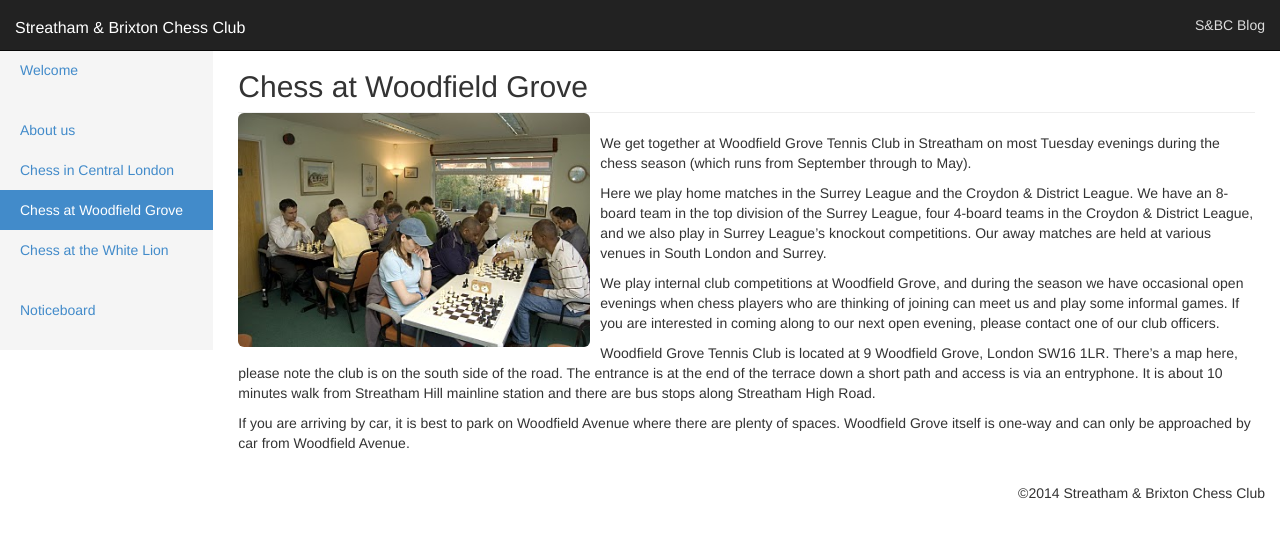
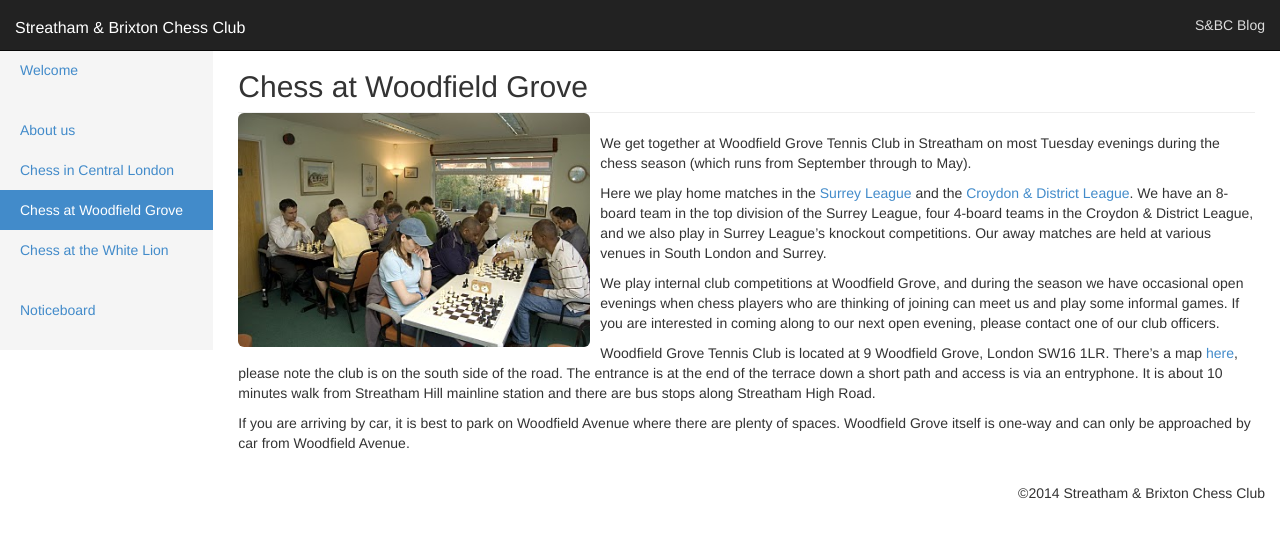
Before and after one commit to streathamchess/streathamchess.github.io, a Jekyll site: the page built from about/woodfield-grove.md, in a window 1280 px wide. Shown: the top 538 px of the page. Built offline with Jekyll 4.4.1, drawn with Linux system fonts in a browser that asks for light colours; Markdown is read by kramdown in place of the engine named in the settings; some of the changed lines change nothing that is shown.

Commit message:
add links

```diff
--- a/about/woodfield-grove.md
+++ b/about/woodfield-grove.md
@@ -8,7 +8,8 @@ layout: default
 We get together at Woodfield Grove Tennis Club in Streatham on most Tuesday evenings during the chess season
 (which runs from September through to May).
 
-Here we play home matches in the Surrey League and the Croydon & District League. We have an 8-board team in
+Here we play home matches in the [Surrey League](http://www.scca.co.uk/) and the
+[Croydon & District League](http://www.croydonchessleague.org.uk/). We have an 8-board team in
 the top division of the Surrey League, four 4-board teams in the Croydon & District League, and we also play in
 Surrey League's knockout competitions. Our away matches are held at various venues in South London and Surrey.
 
@@ -16,9 +17,10 @@ We play internal club competitions at Woodfield Grove, and during the season we
 when chess players who are thinking of joining can meet us and play some informal games. If you are interested
 in coming along to our next open evening, please contact one of our club officers.
 
-Woodfield Grove Tennis Club is located at 9 Woodfield Grove, London SW16 1LR. There's a map here, please note
-the club is on the south side of the road. The entrance is at the end of the terrace down a short path and
-access is via an entryphone. It is about 10 minutes walk from Streatham Hill mainline station and there are
+Woodfield Grove Tennis Club is located at 9 Woodfield Grove, London SW16 1LR. There's a map
+[here](https://goo.gl/maps/IH4ra), please note the club is on the south side of the road.
+The entrance is at the end of the terrace down a short path and access is via an entryphone.
+It is about 10 minutes walk from Streatham Hill mainline station and there are
 bus stops along Streatham High Road.
 
 If you are arriving by car, it is best to park on Woodfield Avenue where there are plenty of spaces.
```
